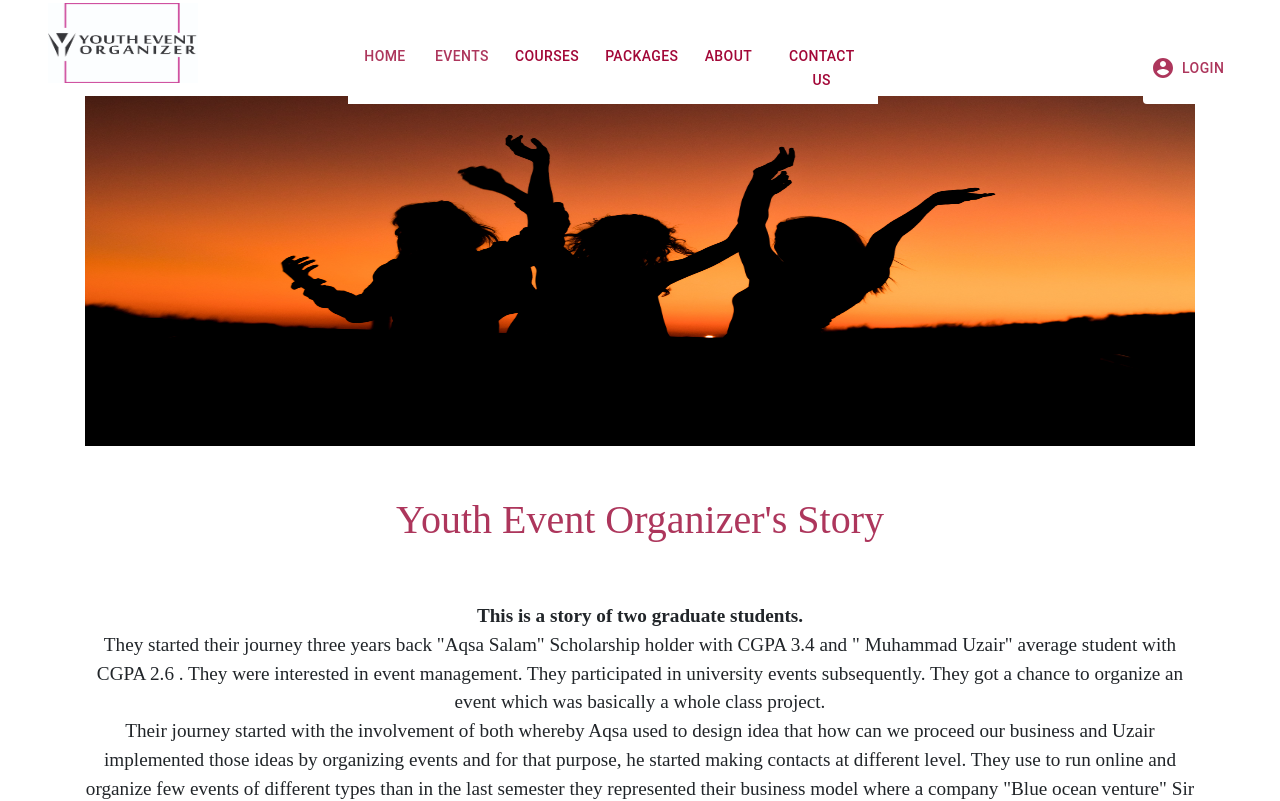
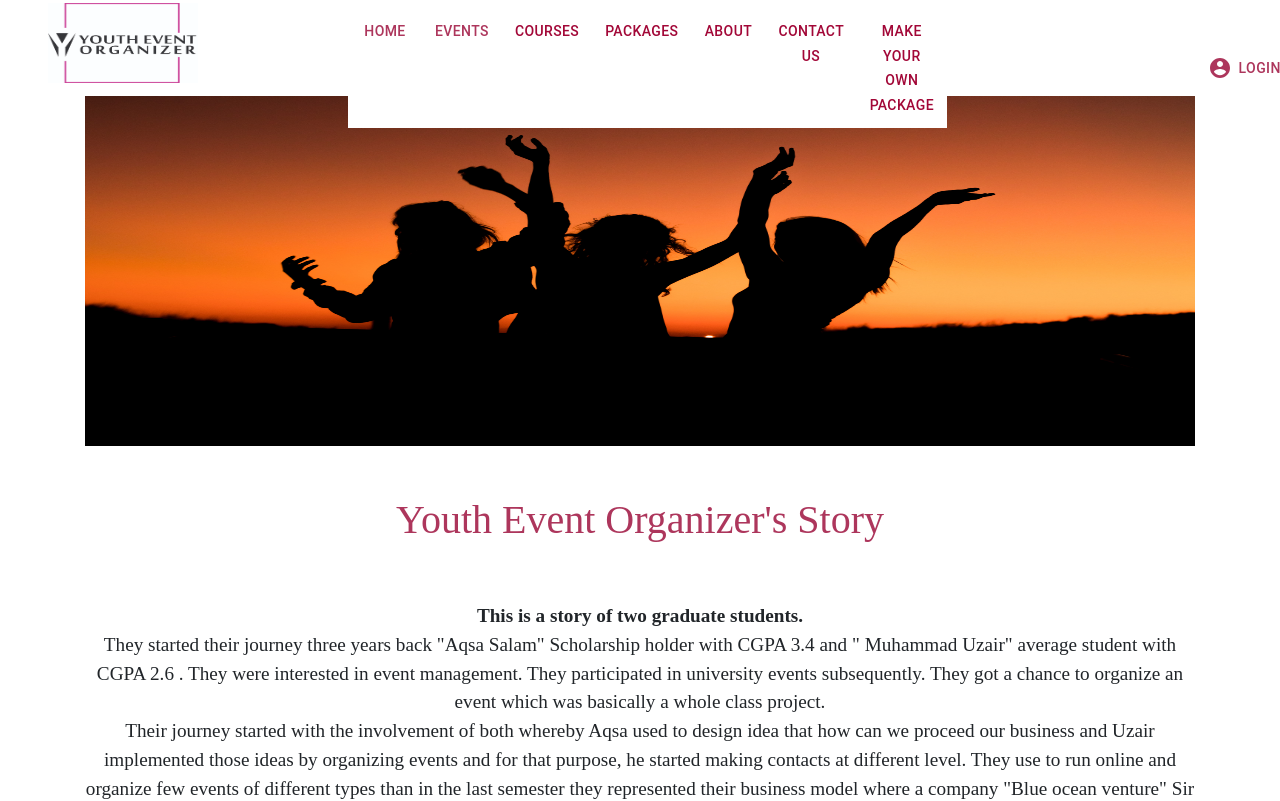
Before and after one commit to sohaibusmani/YEO-Website, a React (Create React App) app: page /About in a window 1280 px wide. Shown: the top 801 px of the page. Built offline with nearby package versions, Linux system fonts and the light colour scheme; no server answers.

Commit message:
breakup package work started

```diff
--- a/src/App.js
+++ b/src/App.js
@@ -29,7 +29,8 @@ import PackageDetails from './Screens/Packages/Components/PackageDetails';
 import Chat from './Screens/Chat/Chat';
 import Events from './Screens/Events/Events';
 import Signin from './Components/Login/Signin';
-import Signup from './Components/Register/Signup'
+import Signup from './Components/Register/Signup';
+import BreakupPackage from './Screens/BreakupPackages/BreakupPackages';
 
 // router
 import { withRouter } from 'react-router-dom';
@@ -134,7 +135,9 @@ class App extends React.Component {
           <Route path='/signup' exact render={
             props => (<Signup {...props} />
             )} />
-
+          <Route path='/breakup-package' exact render={
+            props => (<BreakupPackage {...props} />
+            )} />
 
 
         </Switch>
--- a/src/Components/Navbar/Navbar.js
+++ b/src/Components/Navbar/Navbar.js
@@ -173,6 +173,15 @@ return(
                                     Contact Us
                                 </Button>
                             </Link>
+                            <Link className={classes.navs} to='/breakup-package'>
+                                <Button
+                                    variant="text"
+                                    style={{ margin: 5, color: "#A20737" }}
+                                    className={classes.categoriesButton}
+                                >
+                                    Make your own package
+                                </Button>
+                            </Link>
                             {!props.isUserLoggedIn &&
                             <Button
                              className={classes.button}
```
Also changed, not shown: src/Screens/Packages/Components/WeddingPackages.js (deleted, +0 -13 lines).
